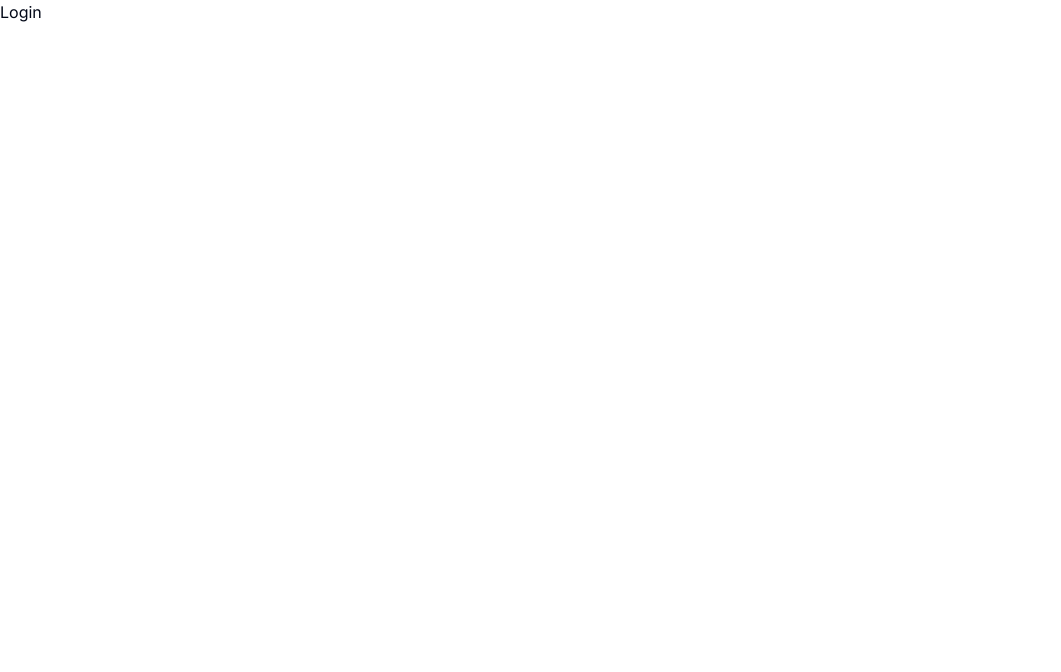
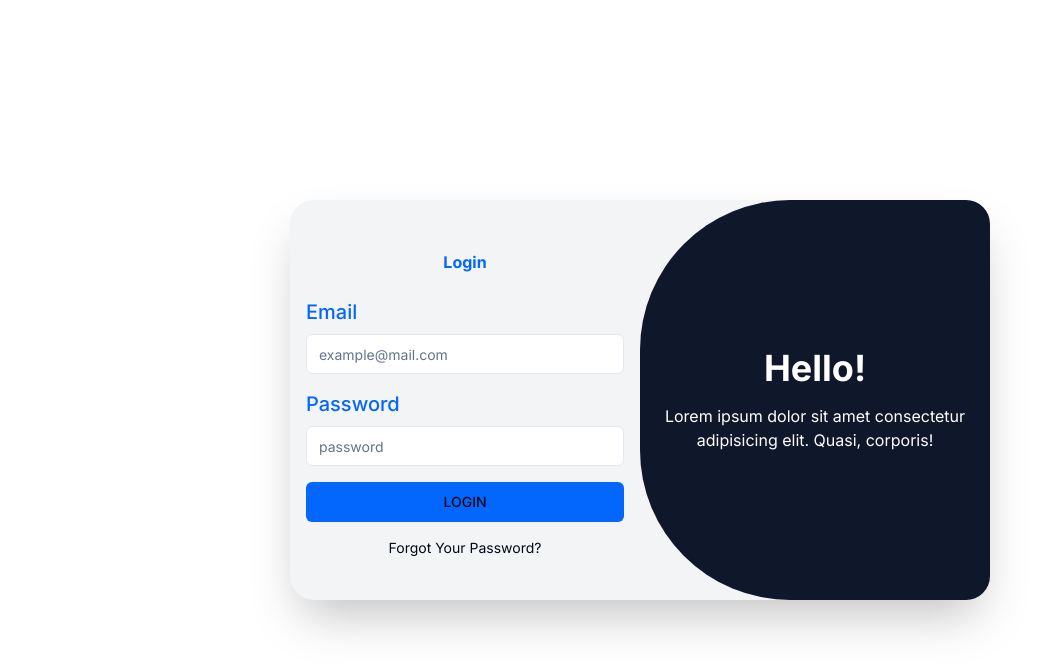
Before and after one commit to egomaragustaf/test2-aoa, a Next.js app: page /login in a window 1280 px wide. Shown: the top 672 px of the page, without its empty margins (0-1061 px from the left). Built offline with nearby package versions, Linux system fonts and the light colour scheme.

Commit message:
feat: add login page

```diff
--- a/src/app/(auth)/login/page.tsx
+++ b/src/app/(auth)/login/page.tsx
@@ -1,3 +1,60 @@
+import { Button } from "@/components/ui/button";
+import { Input } from "@/components/ui/input";
+import Link from "next/link";
+
 export default function LoginPage() {
-  return <div>Login</div>;
+  return (
+    <div className="w-full h-screen flex justify-center items-center px-2">
+      <div className="w-full md:w-[700px] h-[400px] flex bg-gray-100 shadow-2xl rounded-3xl">
+        <section className="form w-full md:w-[350px] h-full p-4">
+          <form className="w-full h-full flex flex-col items-center justify-center gap-4">
+            <h2 className="text-center font-bold w-full py-2 text-[#0366fd]">
+              Login
+            </h2>
+            <div className="w-full flex flex-col gap-2">
+              <label
+                htmlFor="email"
+                className="text-xl font-medium text-[#0366fd]">
+                Email
+              </label>
+              <Input
+                id="email"
+                type="email"
+                autoComplete="off"
+                placeholder="example@mail.com"
+                required
+              />
+            </div>
+            <div className="w-full flex flex-col gap-2">
+              <label
+                htmlFor="email"
+                className="text-xl font-medium text-[#0366fd]">
+                Password
+              </label>
+              <Input
+                id="password"
+                type="password"
+                autoComplete="off"
+                placeholder="password"
+                required
+              />
+            </div>
+            <Button className="w-full" type="submit" asChild>
+              <Link href="/">LOGIN</Link>
+            </Button>
+            <p className="text-sm">Forgot Your Password?</p>
+          </form>
+        </section>
+        <section className="hidden md:inline w-[350px] h-full">
+          <div className="w-full h-full flex flex-col justify-center items-center gap-4 bg-primary text-white rounded-l-[150px] rounded-r-3xl">
+            <h2 className="text-center text-4xl font-bold">Hello!</h2>
+            <p className="text-center">
+              Lorem ipsum dolor sit amet consectetur adipisicing elit. Quasi,
+              corporis!
+            </p>
+          </div>
+        </section>
+      </div>
+    </div>
+  );
 }
--- a/src/app/(main)/_components/section-about.tsx
+++ b/src/app/(main)/_components/section-about.tsx
@@ -13,7 +13,7 @@ export function About() {
           <b className="p-2 leading-normal flex text-center text-3xl">
             Welcome to KeDa – your ultimate business companion!
           </b>
-          <ul className="text-[#0366fd] text-base space-y-2 font-semibold">
+          <ul className="text-[#0366fd] text-sm lg:text-base space-y-2 font-semibold">
             <li className="flex gap-2">
               <CircleCheck className="h-6 w-6 text-green-600" />
               Simplify your entrepreneurial journey.
--- a/src/app/(main)/_components/section-contact.tsx
+++ b/src/app/(main)/_components/section-contact.tsx
@@ -35,7 +35,7 @@ export function Contact() {
           <Button>Submit</Button>
         </form>
 
-        <div className="flex flex-col gap-4">
+        <div className="flex flex-col gap-4 px-2 lg:px-0">
           <iframe
             src="https://www.google.com/maps/embed?pb=!1m18!1m12!1m3!1d3966.619476868206!2d106.80037687418154!3d-6.181656893805805!2m3!1f0!2f0!3f0!3m2!1i1024!2i768!4f13.1!3m3!1m2!1s0x2e69f68a5bebb8c1%3A0x3ebef4ed851778db!2sPT.%20Altech%20Omega%20Andalan!5e0!3m2!1sid!2sid!4v1711218458813!5m2!1sid!2sid"
             width="400"
--- a/src/app/(main)/_components/section-pricing.tsx
+++ b/src/app/(main)/_components/section-pricing.tsx
@@ -62,8 +62,8 @@ function PricingCard({
 }
 
 const CheckItem = ({ text }: { text: string }) => (
-  <div className="flex gap-2">
-    <CheckCircle2 size={18} className="my-auto text-[#0366fd]" />
+  <div className="flex gap-4">
+    <CheckCircle2 className="w-6 h-6 my-auto text-[#0366fd]" />
     <p className="pt-0.5 text-zinc-700 dark:text-zinc-300 text-sm">{text}</p>
   </div>
 );
```
